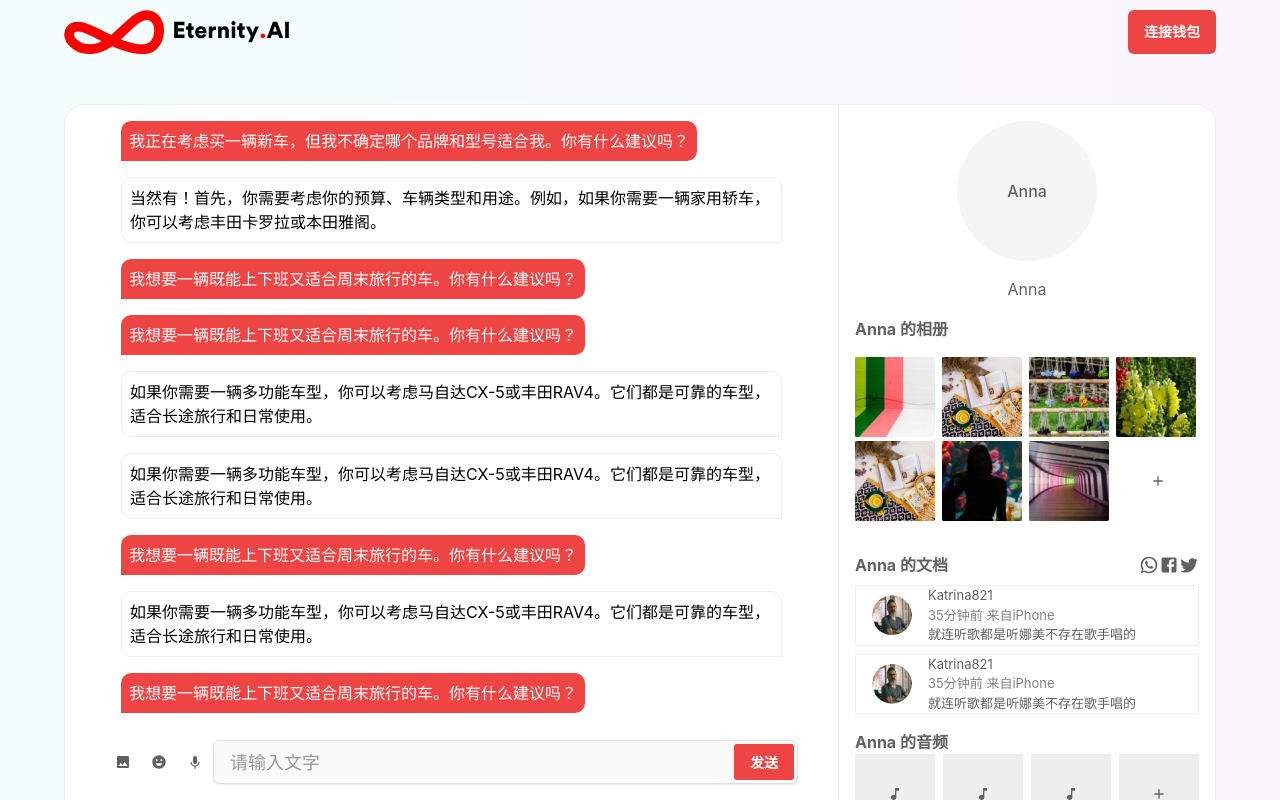
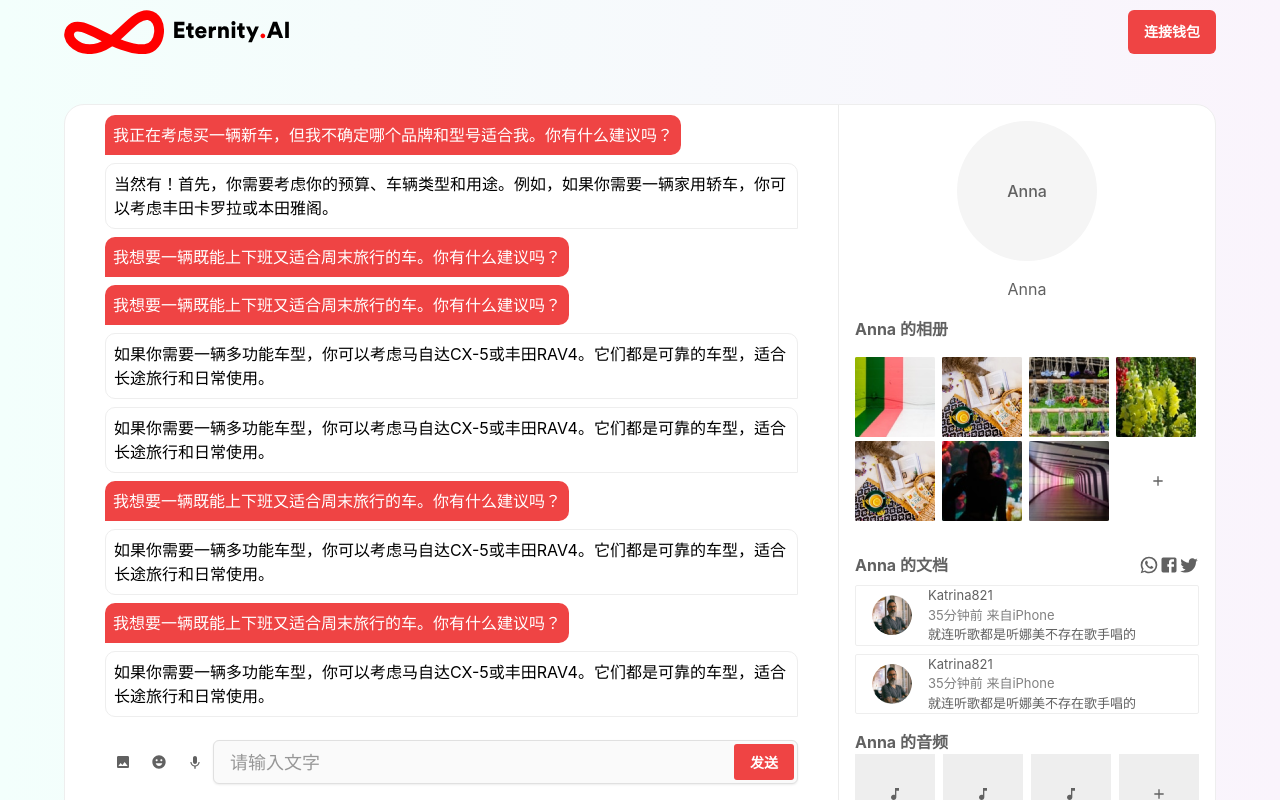
Before and after one commit to ethever/eternity-ai-frontend, a React (Vite) app in the folder apps/main/: page / in a window 1280 px wide. Shown: the top 800 px of the page. Built offline with nearby package versions, Linux system fonts and the light colour scheme.

Commit message:
chore: remove default padding for JoyListItem

```diff
--- a/apps/main/src/components/chatView.tsx
+++ b/apps/main/src/components/chatView.tsx
@@ -1,5 +1,5 @@
-import List from "@mui/material/List";
-import ListItem from "@mui/material/ListItem";
+import List from "@mui/joy/List";
+import ListItem from "@mui/joy/ListItem";
 import { ChatItem } from "./chatItem";
 import { Box, Divider } from "@mui/joy";
 import { ChatInputer } from "./chatInputer";
--- a/apps/main/src/theme.ts
+++ b/apps/main/src/theme.ts
@@ -21,6 +21,12 @@ declare module "@mui/joy/styles" {
 }
 
 export const joyTheme = extendTheme({
+  components: {
+    JoyListItem: {
+      styleOverrides: { root: { paddingLeft: 0, paddingRight: 0 } },
+    },
+    JoyList: {},
+  },
   colorSchemes: {
     light: {
       palette: {
```
